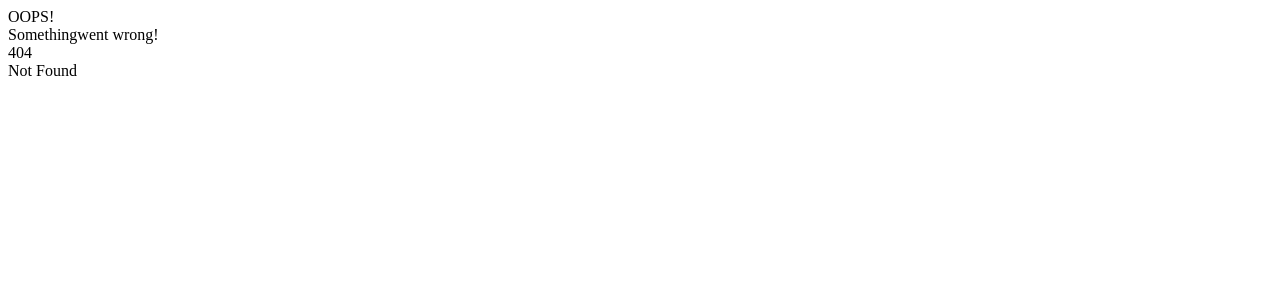
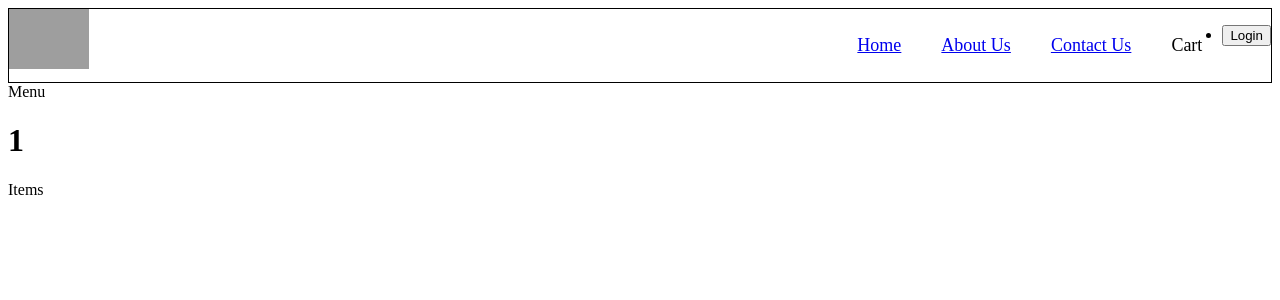
Before and after one commit to varaTheCoder/namasthe-react, a React (Vite) app: page /RestaruntMenu/1 in a window 1280 px wide. Before the commit this address had no page. Shown: the top 300 px of the page. Built offline with nearby package versions, Linux system fonts and the light colour scheme; grey boxes are pictures that could not be loaded.

Commit message:
Parametarizied route

```diff
--- a/src/App.js
+++ b/src/App.js
@@ -7,6 +7,7 @@ import About from "./components/About";
 import Contact from "./components/Contact";
 import ErrorComp from "./components/Error";
 import { Outlet } from "react-router-dom";
+import RestaruntMenu from "./components/RestaruntMenu";
 
 /*
 AppComponent
@@ -48,6 +49,10 @@ const appRouter = createBrowserRouter([
             {
                 path : '/Contact',
                 element : <Contact />
+            },
+            {
+                path : '/RestaruntMenu/:id',
+                element : <RestaruntMenu />
             }
         ]
 
--- a/src/components/BodyComponent.js
+++ b/src/components/BodyComponent.js
@@ -2,6 +2,7 @@ import { RestaurantCardComponent } from "./RestaurantComponent";
 //import { restaurants } from "../utils/mockdata";
 import { useState, useEffect } from "react";
 import ShimmerComponent from "./ShimmerComponent";
+import { Link } from "react-router-dom";
 
 const BodyComponent = () => {
   const [listofRestarunts, setListOfRestarunts] = useState([]);
@@ -64,7 +65,7 @@ if(listofRestarunts.length == 0)
       </div>
       <div className="ResCard-Container">
         {filteredRestarunts.map((res, index) => (
-          <RestaurantCardComponent key={index} restarunts={res} />
+         <Link to={'/RestaruntMenu/'+res.resname}> <RestaurantCardComponent key={index} restarunts={res} /> </Link>
         ))}
       </div>
     </div>
--- /dev/null
+++ b/src/components/RestaruntMenu.jsx
@@ -0,0 +1,19 @@
+import { useParams } from "react-router-dom";
+
+const RestaruntMenu = () => {
+  let params = useParams();
+
+  let resName = params.id;
+
+  console.log(resName);
+  return (
+    <>
+    <div> Menu </div>
+    <h1> {resName} </h1>
+    <div>Items</div>
+    </>
+  );
+
+
+};
+export default RestaruntMenu;
```
